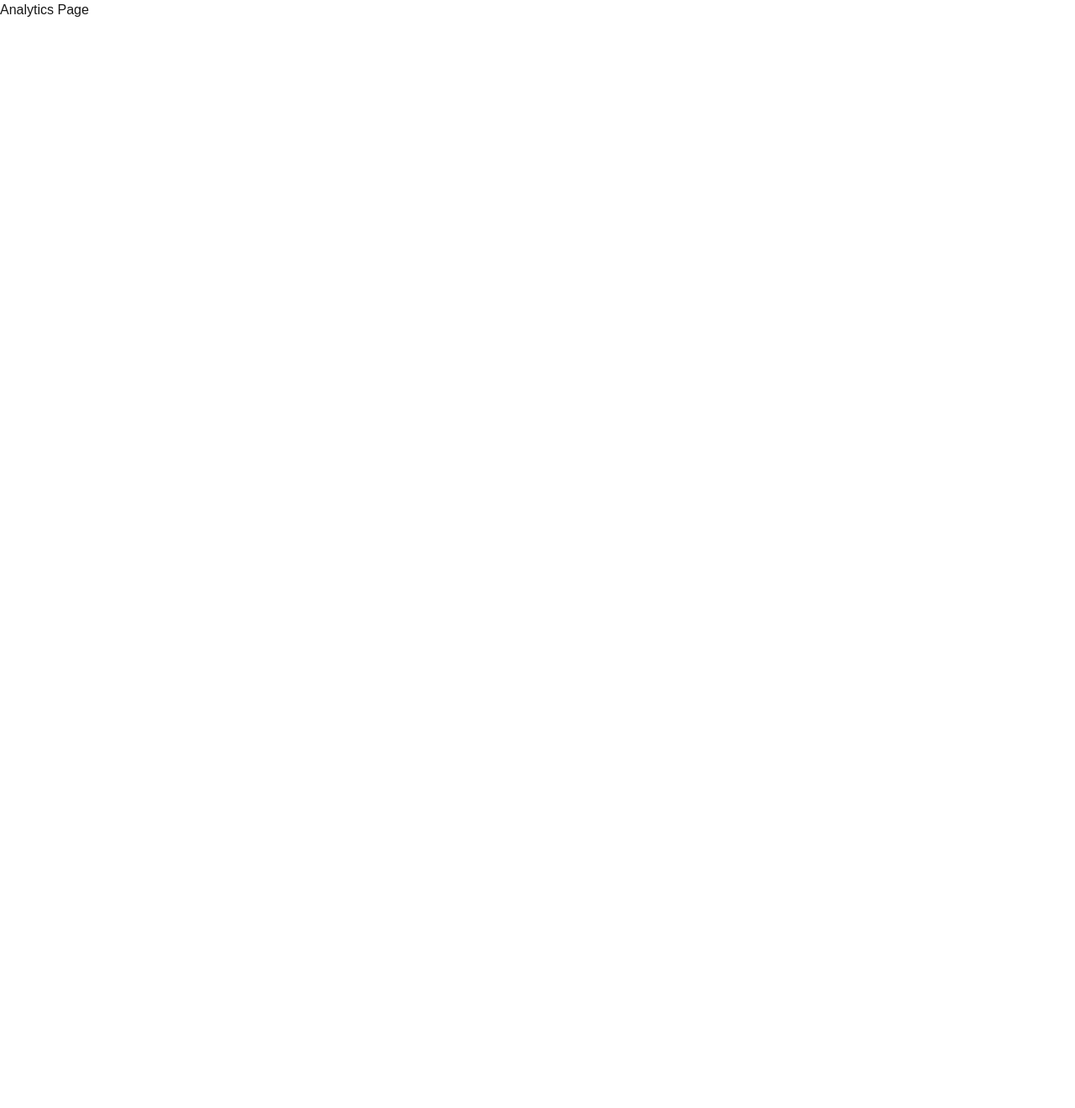
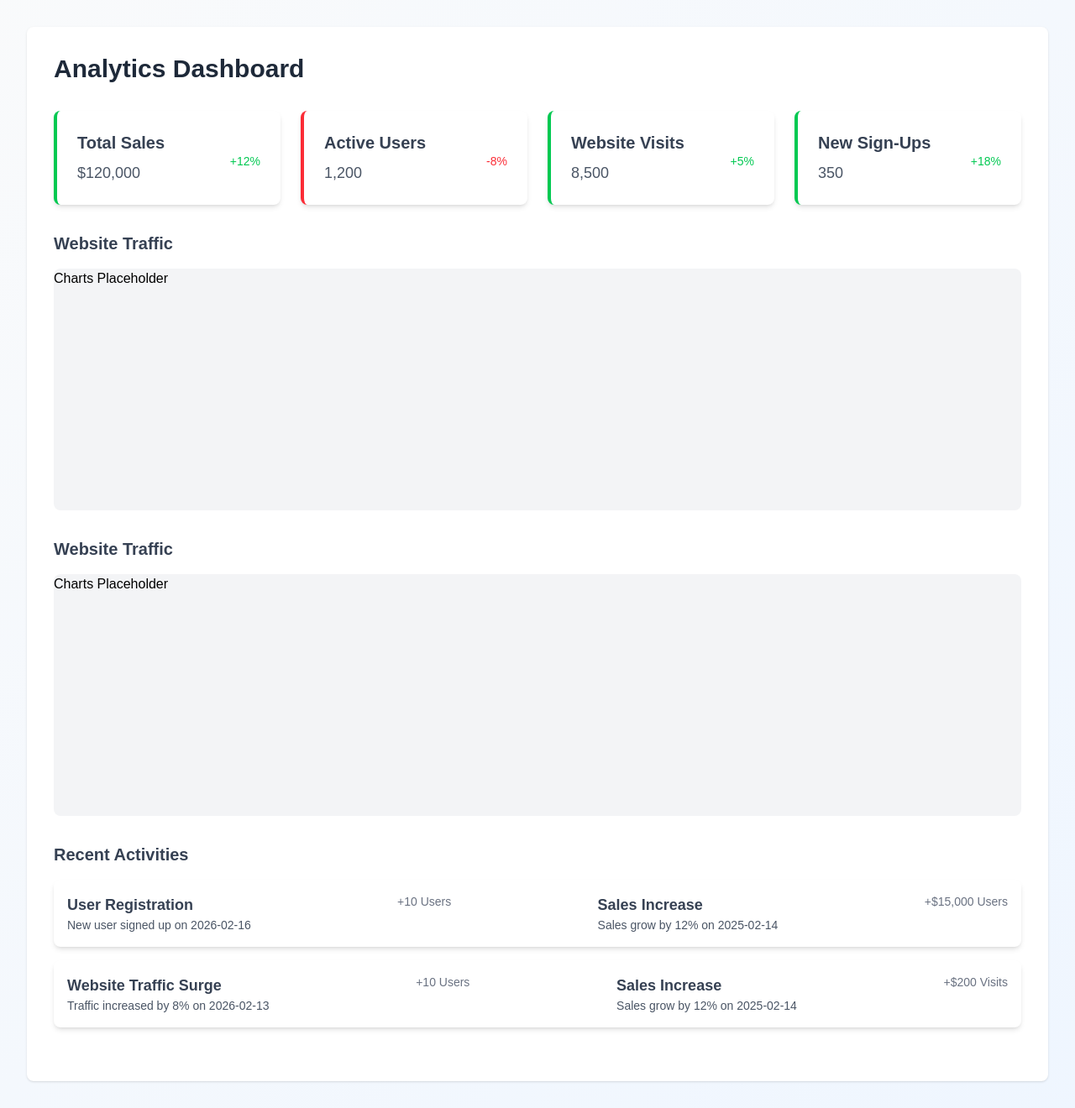
Before and after one commit to yogita-s-24/next-demos, a Next.js app: page /dashboard/analytics in a window 1280 px wide. Shown: the whole page at 84% size. Before the commit the page ends 800 px from the top, so only its background shows below. Built offline with nearby package versions, Linux system fonts and the light colour scheme.

Commit message:
Added analytics dashboard with key metrics, charts placeholders, and recent activities section

```diff
--- a/src/app/dashboard/analytics/page.tsx
+++ b/src/app/dashboard/analytics/page.tsx
@@ -1,9 +1,117 @@
 import React from 'react'
 
 const Analytics = () => {
+  const metrics = [
+    {
+      title: "Total Sales",
+      value: "$120,000",
+      change: "+12%",
+      isPositive: true,
+    },
+    { title: "Active Users", value: "1,200", change: "-8%", isPositive: false },
+    {
+      title: "Website Visits",
+      value: "8,500",
+      change: "+5%",
+      isPositive: true,
+    },
+    { title: "New Sign-Ups", value: "350", change: "+18%", isPositive: true },
+  ];
+
+
   return (
-    <div>
-      Analytics Page
+    <div className='min-h-screen bg-gradient-to-br from-gray-50 to-blue-50 p-8'>
+      <div className='max-w-7xl mx-auto bg-white rounded-lg shadow-sm p-8'>
+        <h1 className='text-3xl font-bold text-gray-800 mb-8'>
+          Analytics Dashboard
+        </h1>
+
+        {/*Overview metrics and Section*/}
+        <div className='grid grid-cols-1 sm:grid-cols-2 lg:grid-cols-4 gap-6 mb-8'>
+          {
+            metrics.map((metric, index) => (
+              <div key={index} className={`flex justify-between items-center bg-white rounded-lg shadow-md p-6 border-l-4 ${metric.isPositive ? "border-green-500" : "border-red-500"}`}>
+                <div>
+                  <h3 className='text-xl font-semibold text-gray-700'>{metric?.title}</h3>
+                  <p className='text-lg text-gray-600 mt-2'>{metric?.value}</p>
+                </div>
+                <div className='text-right'>
+                  <p className={`text-sm mt-2 ${metric.isPositive ? "text-green-500" : "text-red-500"}`}>{metric?.change}</p>
+                </div>
+              </div>
+            ))
+          }
+        </div>
+
+        {/* Charts Section  ()Placeholder for graph*/}
+        <div className='mb-8'>
+          <h2 className='text-xl font-semibold text-gray-700 mb-4'>Website Traffic</h2>
+          <div className="bg-gray-100 rounded-lg h-72 text-black">
+            Charts Placeholder
+          </div>
+        </div>
+
+        <div className='mb-8'>
+          <h2 className='text-xl font-semibold text-gray-700 mb-4'>Website Traffic</h2>
+          <div className="bg-gray-100 rounded-lg h-72 text-black">
+            Charts Placeholder
+          </div>
+        </div>
+
+        {/*Recent Activities Section*/}
+        <div className="mb-8">
+          <h2 className="text-xl font-semibold text-gray-700 mb-4">
+            Recent Activities
+          </h2>
+          <ul className="space-y-4">
+            <li className="flex item-center justify-between bg-white rounded-lg shadow-md p-4">
+
+              <div className=''>
+                <h3 className="text-lg font-semibold text-gray-700">
+                  User Registration
+                </h3>
+                <p className="text-sm text-gray-600">New user signed up on 2026-02-16</p>
+              </div>
+              <div>
+                <p className='text-sm text-gray-500'> +10 Users</p>
+              </div>
+
+              <div className=''>
+                <h3 className="text-lg font-semibold text-gray-700">
+                  Sales Increase
+                </h3>
+                <p className="text-sm text-gray-600">Sales grow by 12% on 2025-02-14</p>
+              </div>
+              <div>
+                <p className='text-sm text-gray-500'> +$15,000 Users</p>
+              </div>
+            </li>
+
+            <li className="flex item-center justify-between bg-white rounded-lg shadow-md p-4">
+
+              <div className=''>
+                <h3 className="text-lg font-semibold text-gray-700">
+                 Website Traffic Surge
+                </h3>
+                <p className="text-sm text-gray-600">Traffic increased by 8% on 2026-02-13</p>
+              </div>
+              <div>
+                <p className='text-sm text-gray-500'> +10 Users</p>
+              </div>
+
+              <div className=''>
+                <h3 className="text-lg font-semibold text-gray-700">
+                  Sales Increase
+                </h3>
+                <p className="text-sm text-gray-600">Sales grow by 12% on 2025-02-14</p>
+              </div>
+              <div>
+                <p className='text-sm text-gray-500'> +$200 Visits</p>
+              </div>
+            </li>
+          </ul>
+        </div>
+      </div>
     </div>
   )
 }
```
